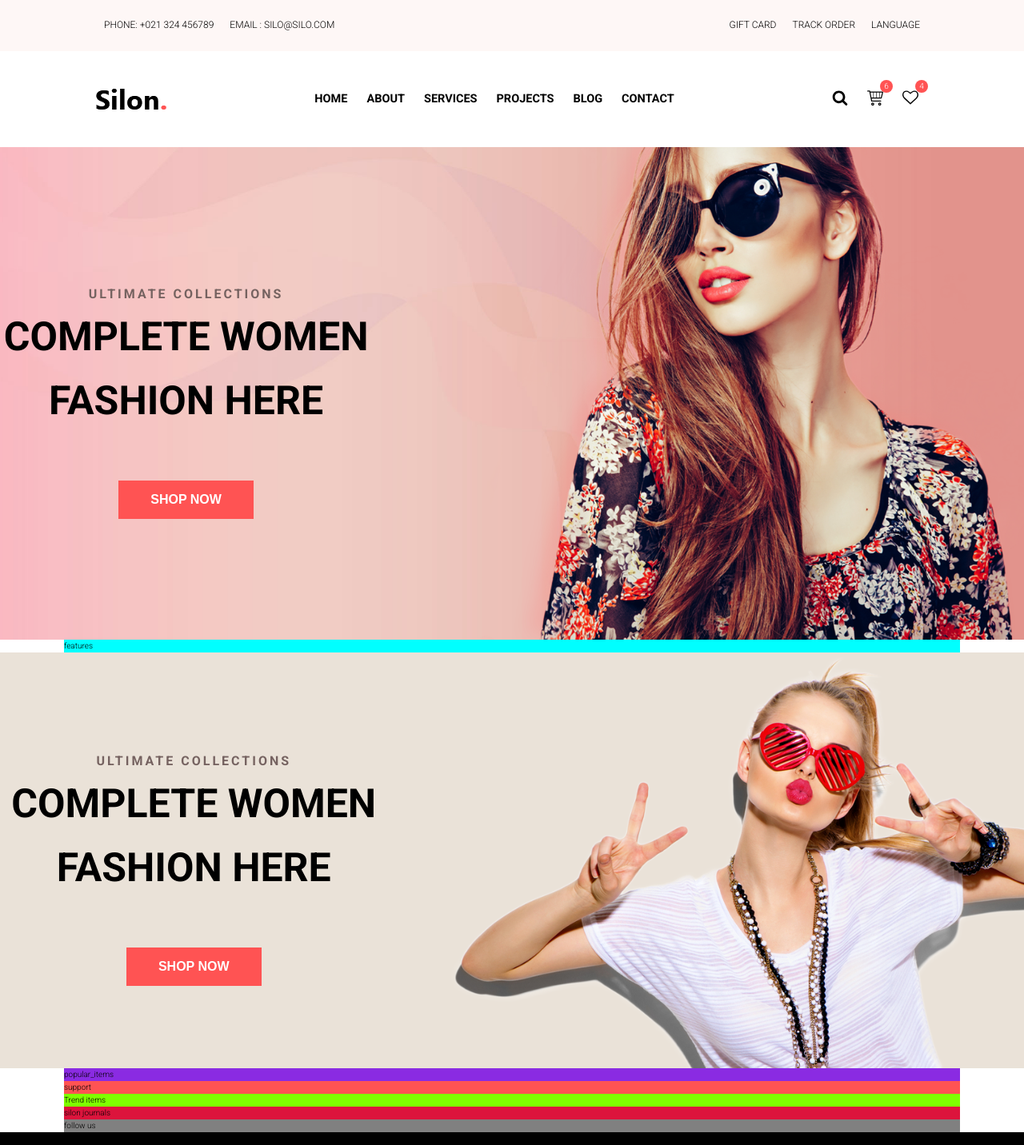
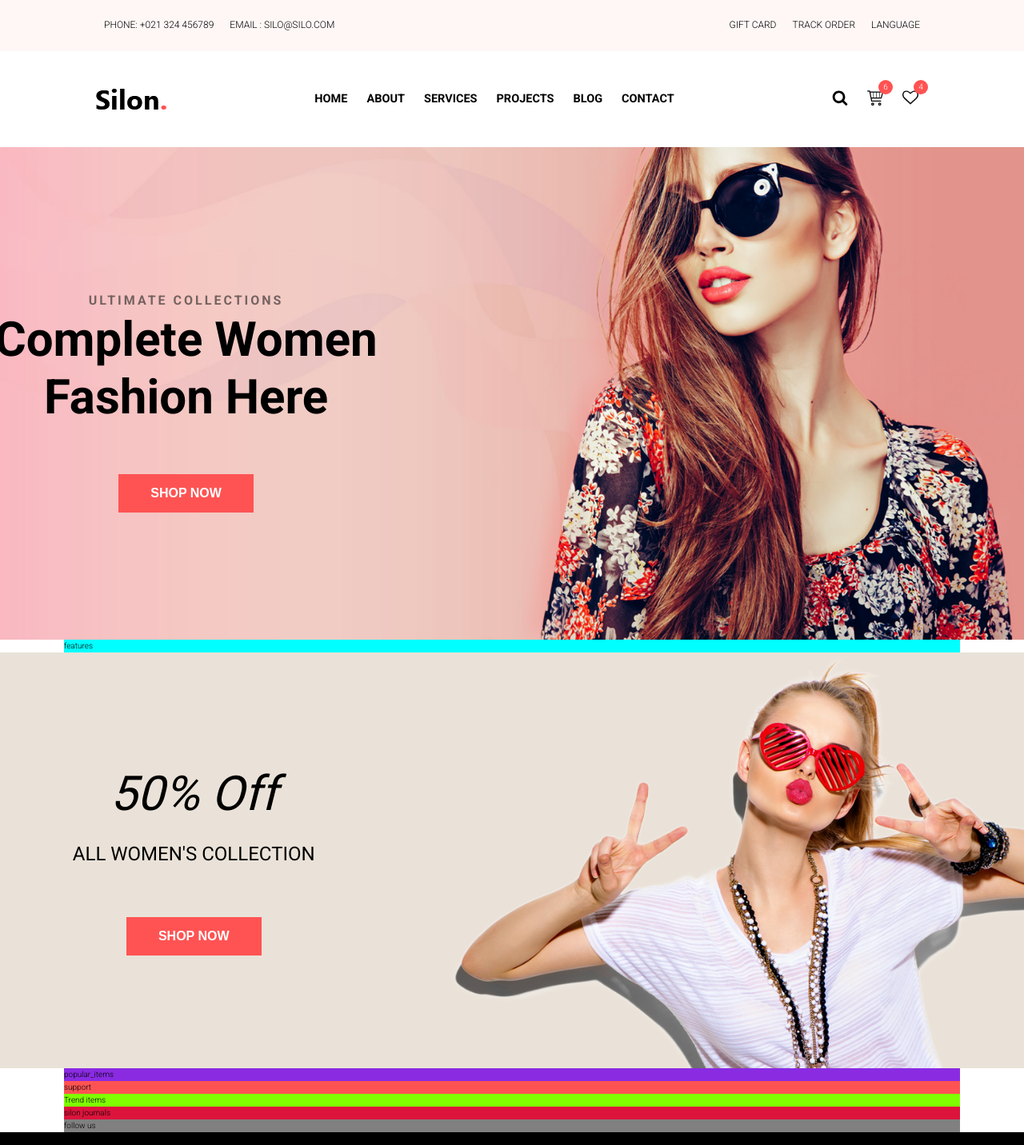
Before and after one commit to ShariqAteeq/CSS_EcommerceDesign, a website: page index.html in a window 1280 px wide. Shown: the top 1432 px of the page at 80% size. Drawn offline with Linux system fonts and the light colour scheme.

Commit message:
updated banner

```diff
--- a/index.html
+++ b/index.html
@@ -69,8 +69,8 @@
     </section>
     <section class="banner-2">
         <div class="banner-2__text">
-            <h3 class="mt-small heading-3">Ultimate collections</h3>
-            <h1 class="heading-1">complete women fashion here</h1>
+            <h1 class="heading-1 heading-1_italic">50% off</h1>
+            <h1 class="mt-small heading-4">ALL WOMEN's collection</h1>
             <button class="mt-medium btn">shop now</button>
         </div>
         <img src="img/ban-2.png" alt="" class="banner-2__pic">
--- a/sass/_banner.scss
+++ b/sass/_banner.scss
@@ -11,7 +11,8 @@
         &__text {
             flex: 0 0 50%;
             text-align: center;
-            padding: 4rem;
+            padding: 5rem 8rem;
+
         }
 
         &__pic {
@@ -28,8 +29,7 @@
         &__text {
             flex: 0 0 50%;
             text-align: center;
-            padding: 4rem;
-            justify-self: flex-end;
+            padding: 5rem 8rem;
         }
 
         &__pic {
--- a/sass/_header.scss
+++ b/sass/_header.scss
@@ -53,16 +53,18 @@
 
         &__not {
             position: absolute;
-            width: 1.6rem;
-            height: 1.6rem;
+            width: 1.8rem;
+            height: 1.8rem;
             font-size: 1rem;
             top: 0;
             right: 0;
             background-color: $color-primary;
             border-radius: 50%;
             color: #fff;
-            text-align: center;
-            align-self: center;
+
+            display: flex;
+            align-items: center;
+            justify-content: center;
 
         }
 
--- a/sass/_typography.scss
+++ b/sass/_typography.scss
@@ -6,9 +6,15 @@
 
 .heading-1 {
     @extend %heading;
-    font-size: 5rem;
+    font-size: 6rem;
     color: black;
-    font-weight: 600;
+    font-weight: 550;
+    text-transform: capitalize;
+    line-height: 1.2;
+    &_italic {
+        font-style: italic;
+        font-weight: 500;
+    }
 }
 
 .heading-3 {
@@ -17,6 +23,11 @@
     color: $color-brown;
     font-weight: 600;
     letter-spacing: .3rem;
+}
+.heading-4 {
+    @extend %heading;
+    font-size: 2.4rem;
+
 }
 
 .btn {
```
Also changed, not shown: css/style.css.
